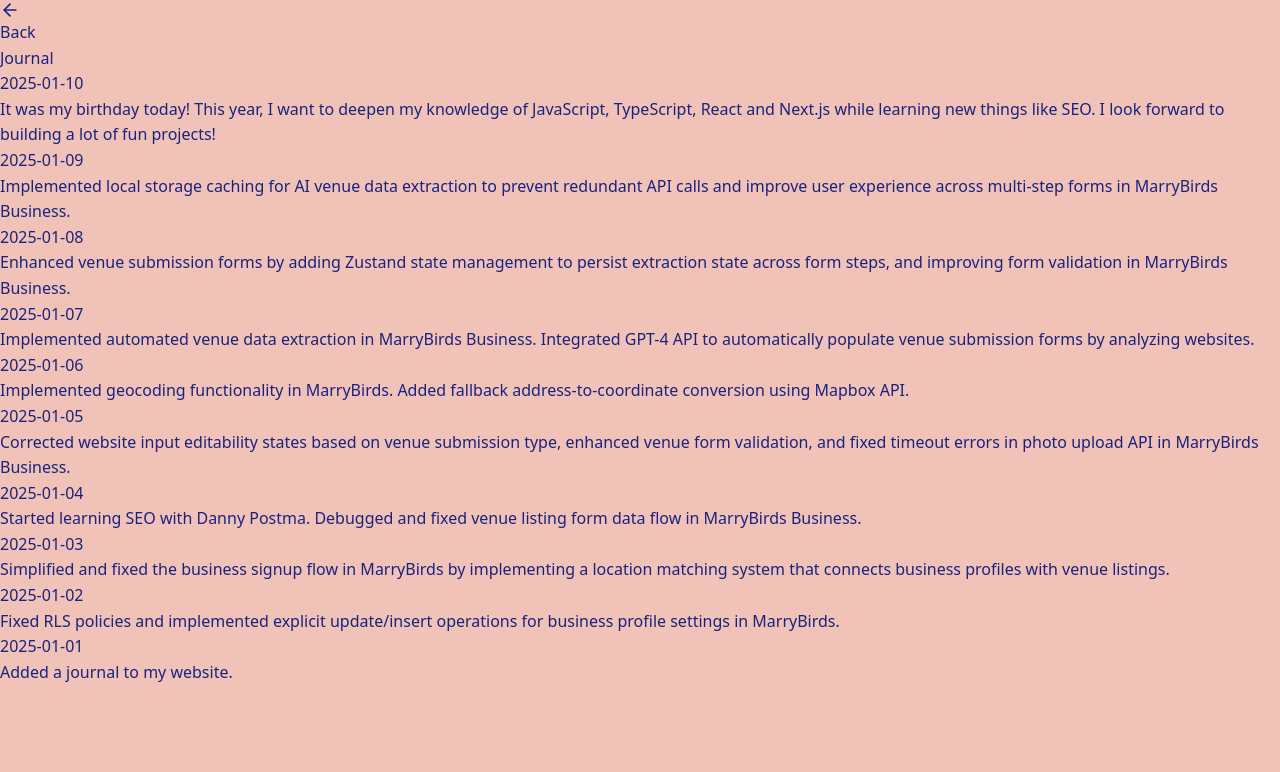
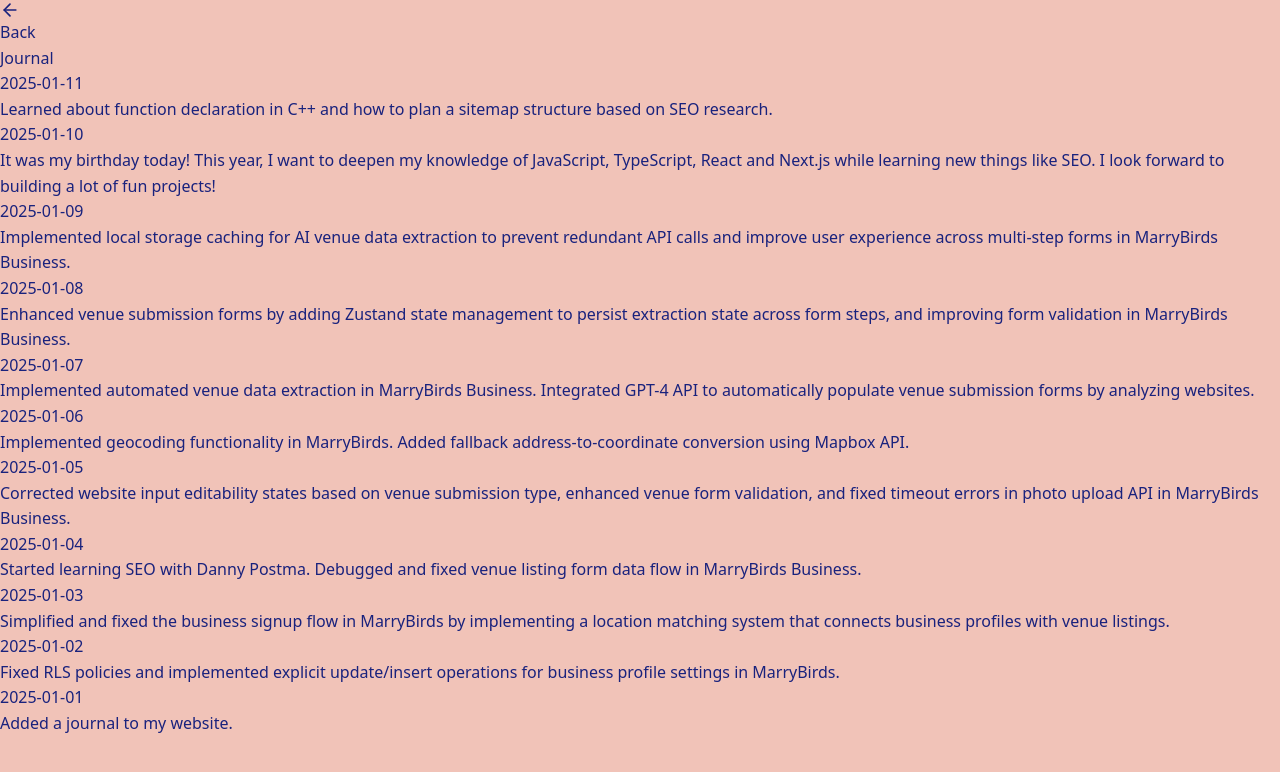
Before and after one commit to minamicode/minamicode.com, a Next.js app: page /journal in a window 1280 px wide. Shown: the top 772 px of the page. Built offline with nearby package versions, Linux system fonts and the light colour scheme.

Commit message:
add a journal entry

```diff
--- a/src/app/_components/JournalEntries.tsx
+++ b/src/app/_components/JournalEntries.tsx
@@ -6,6 +6,10 @@ type JournalEntry = {
 };
 
 const entries: JournalEntry[] = [
+  {
+    date: "2025-01-11",
+    text: "Learned about function declaration in C++ and how to plan a sitemap structure based on SEO research.",
+  },
   {
     date: "2025-01-10",
     text: "It was my birthday today! This year, I want to deepen my knowledge of JavaScript, TypeScript, React and Next.js while learning new things like SEO. I look forward to building a lot of fun projects!",
```
